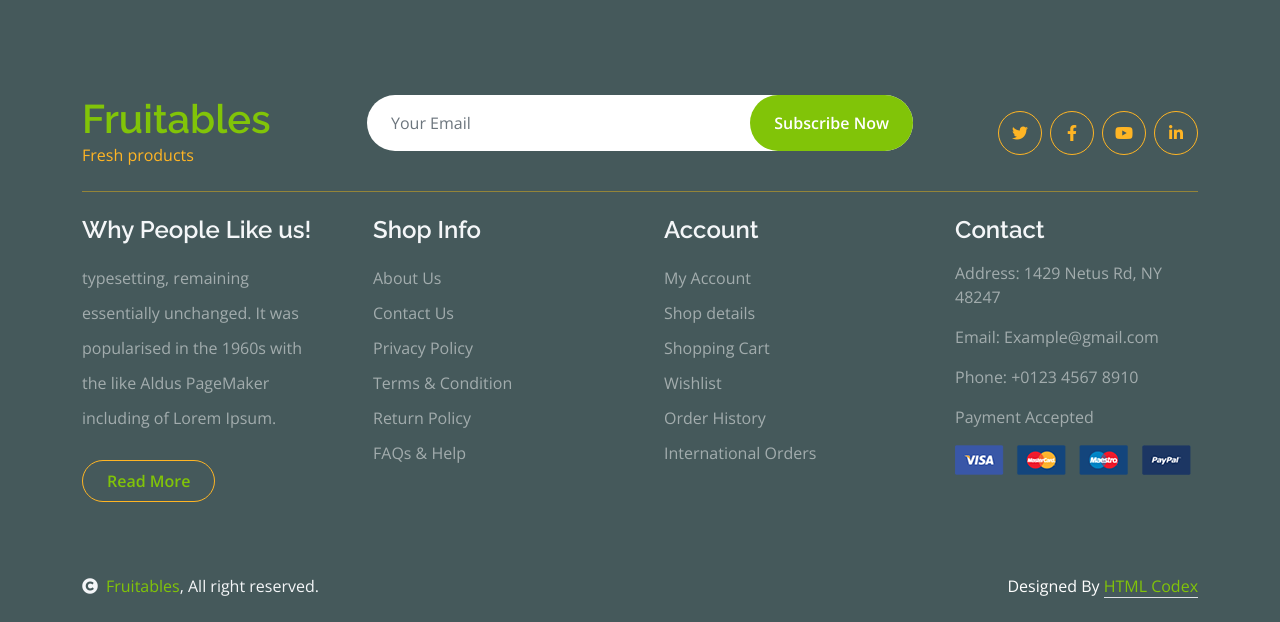
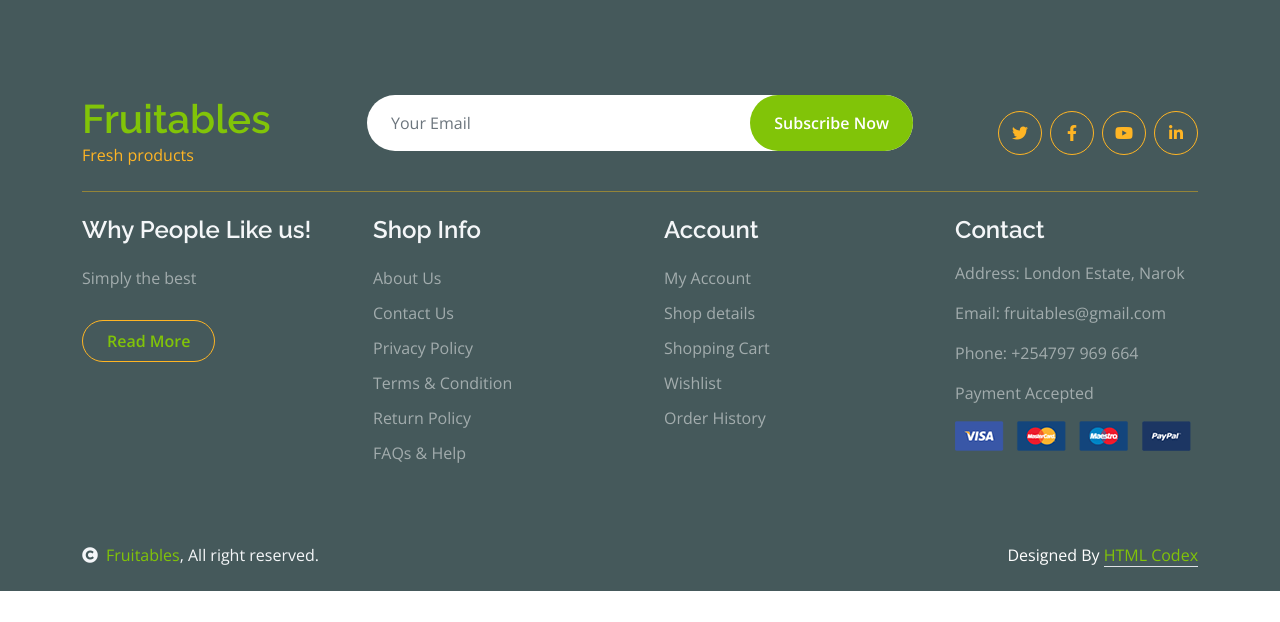
Before and after one commit to MuliJob/fruitables, a Django app: page /cart in a window 1280 px wide. Shown: the part 1256-1878 px from the top of the page. After the commit the page ends 1847 px from the top, so only its background shows below. Run offline with Django 5.2, Linux system fonts and the light colour scheme; some libraries are stand-ins or nearby versions.

Commit message:
updated footer

```diff
--- a/fruitable/web/templates/layout/footer.html
+++ b/fruitable/web/templates/layout/footer.html
@@ -30,8 +30,7 @@
           <div class="col-lg-3 col-md-6">
               <div class="footer-item">
                   <h4 class="text-light mb-3">Why People Like us!</h4>
-                  <p class="mb-4">typesetting, remaining essentially unchanged. It was
-                      popularised in the 1960s with the like Aldus PageMaker including of Lorem Ipsum.</p>
+                  <p class="mb-4">Simply the best</p>
                   <a href="" class="btn border-secondary py-2 px-4 rounded-pill text-primary">Read More</a>
               </div>
           </div>
@@ -54,15 +53,14 @@
                   <a class="btn-link" href="">Shopping Cart</a>
                   <a class="btn-link" href="">Wishlist</a>
                   <a class="btn-link" href="">Order History</a>
-                  <a class="btn-link" href="">International Orders</a>
               </div>
           </div>
           <div class="col-lg-3 col-md-6">
               <div class="footer-item">
                   <h4 class="text-light mb-3">Contact</h4>
-                  <p>Address: 1429 Netus Rd, NY 48247</p>
-                  <p>Email: Example@gmail.com</p>
-                  <p>Phone: +0123 4567 8910</p>
+                  <p>Address: London Estate, Narok</p>
+                  <p>Email: fruitables@gmail.com</p>
+                  <p>Phone: +254797 969 664</p>
                   <p>Payment Accepted</p>
                   <img src="{% static 'img/payment.png' %}" class="img-fluid" alt="">
               </div>
```
